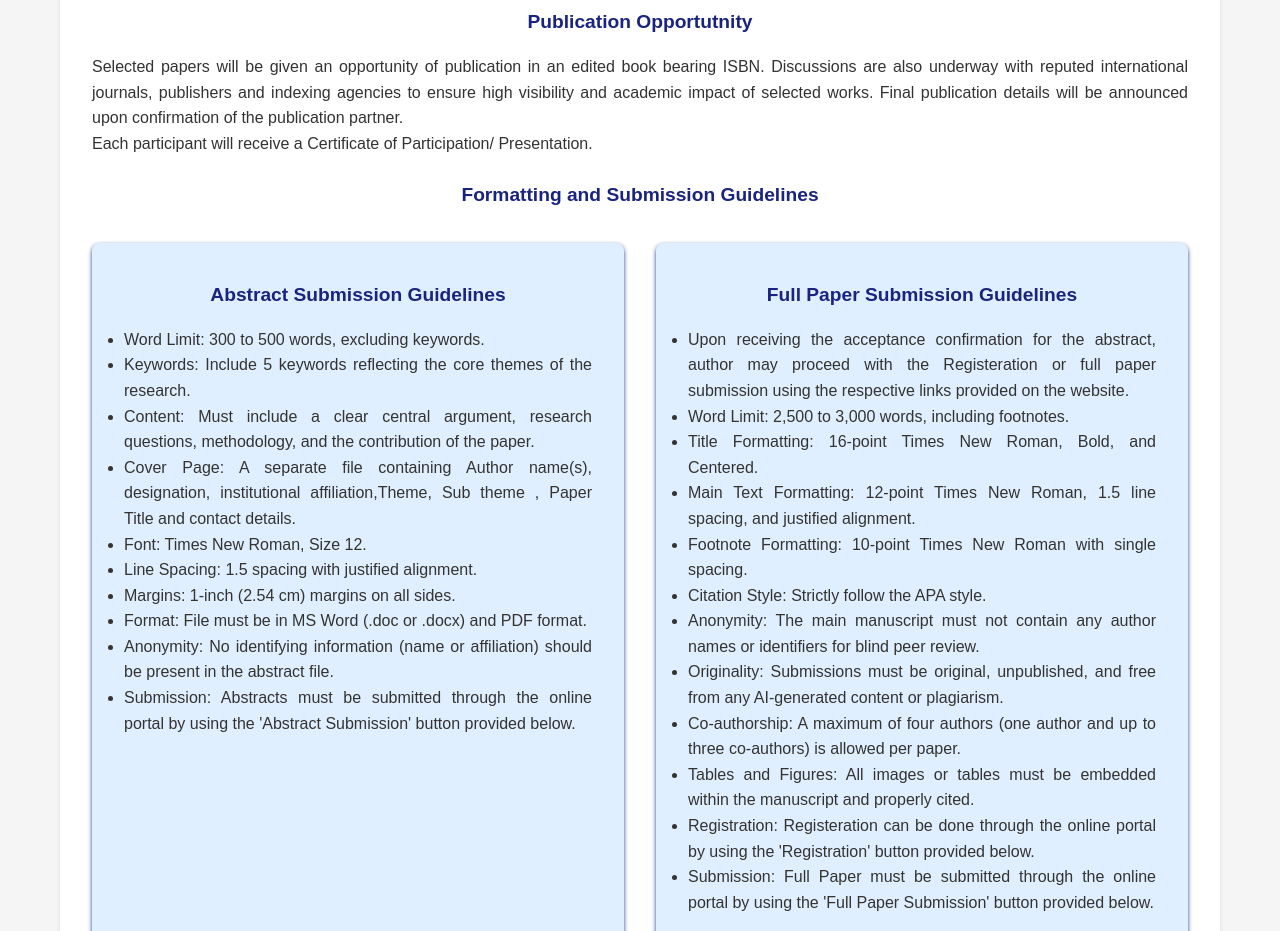
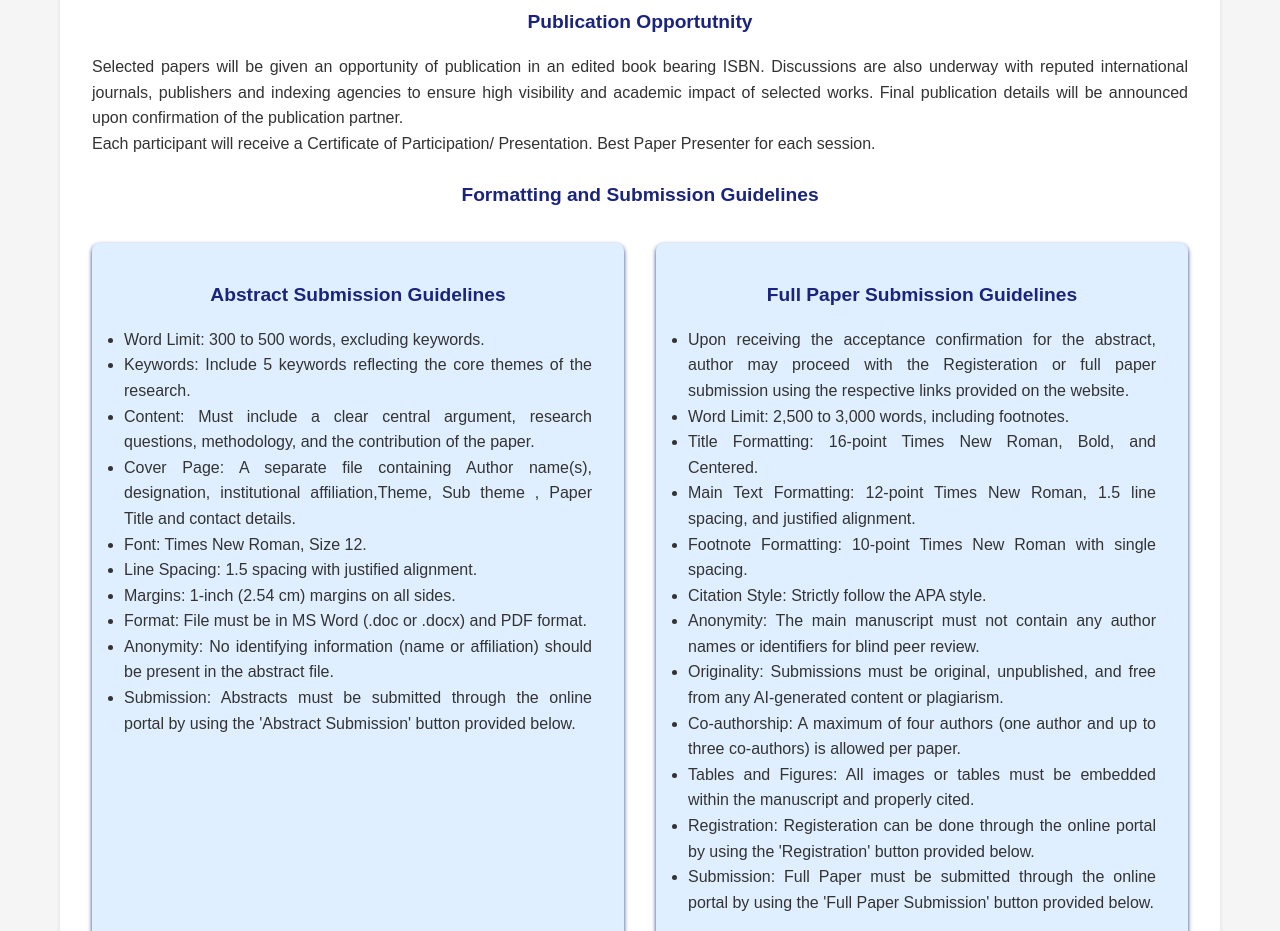
Before and after one commit to csjmuconference/csjmu-conference, a React (Create React App) app: page / in a window 1280 px wide. Shown: the part 4280-5211 px from the top of the page. Built offline with nearby package versions, Linux system fonts and the light colour scheme.

Commit message:
Best Paper Presenter for each session

```diff
--- a/src/components/CallForPapers/CallForPapers.js
+++ b/src/components/CallForPapers/CallForPapers.js
@@ -364,7 +364,7 @@ const CallForPapers = () => {
                   international journals,  publishers and indexing agencies to ensure high
                   visibility and academic impact of selected works. Final publication details
                   will be announced upon confirmation of the publication partner.
-      <p>Each participant will receive a Certificate of Participation/ Presentation.</p>
+      <p>Each participant will receive a Certificate of Participation/ Presentation. Best Paper Presenter for each session.</p>
       </p>
 
 
```
